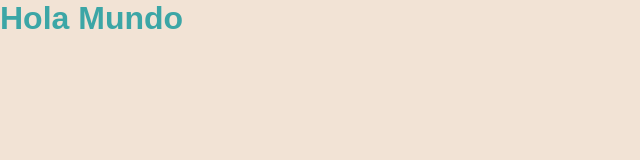
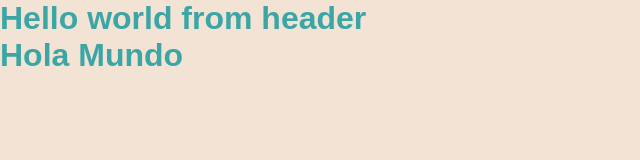
Before and after one commit to Yotfil/charadas, a website built with Vite: page index.html in a window 1280 px wide. Shown: the whole page, without its empty margins (0-640 px from the left). Built offline with nearby package versions, Linux system fonts and the light colour scheme.

Commit message:
header added

```diff
--- /dev/null
+++ b/scripts/components/Header.js
@@ -0,0 +1,11 @@
+const Header = () => {
+  return `
+    <header>
+      <div>
+        <h1>Hello world from header</h1>
+      </div>
+    </header>
+  `
+}
+
+export default Header
--- a/scripts/main.js
+++ b/scripts/main.js
@@ -1,6 +1,8 @@
 import '../styles/style.css'
+import Header from './components/Header'
 
 document.querySelector('#app').innerHTML = `
+  ${Header()}
   <div>
     <h1> Hola Mundo </h1>
   </div>
```
Also changed, not shown: index.html (+1 -0 lines), package.json (line endings or trailing spaces), 1 other file.
